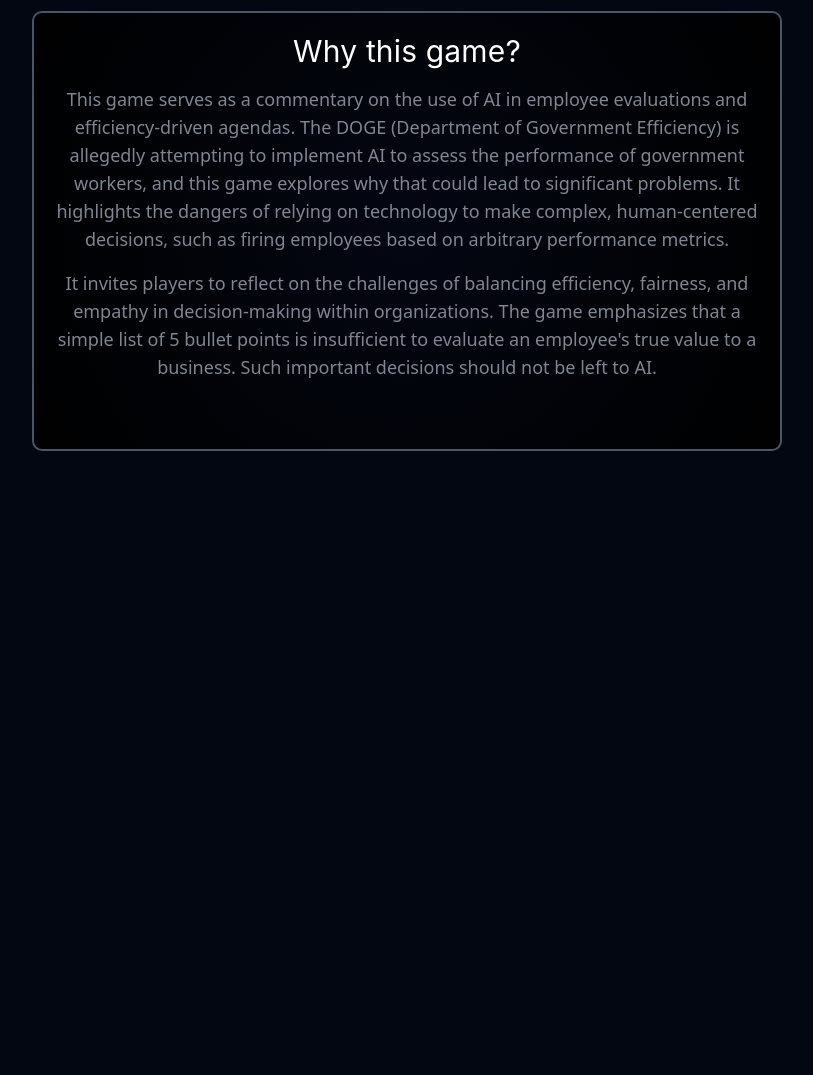
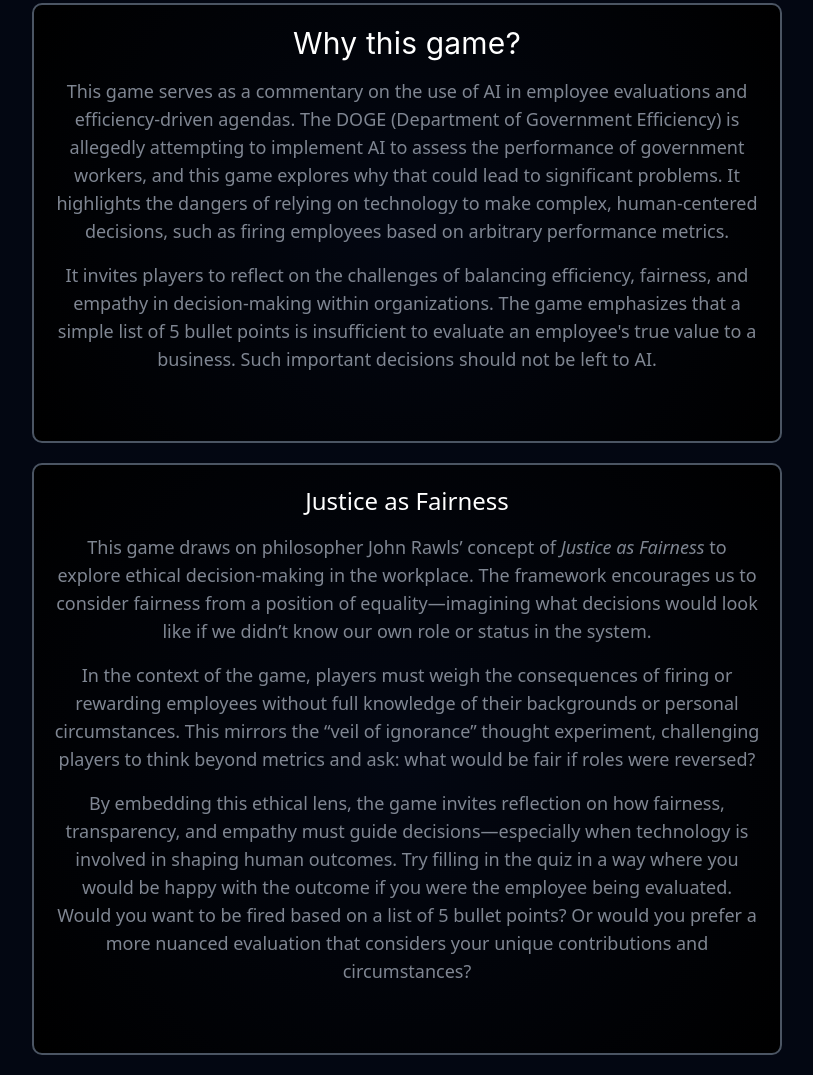
Before and after one commit to merijnvervoorn/dodge, a plain HTML site: page game.html in a window 1280 px wide. Shown: the part 938-2013 px from the top of the page, without its empty margins (233-1046 px from the left). Before the commit the page ends 1409 px from the top, so only its background shows below. Drawn offline with nearby package versions, Linux system fonts and the light colour scheme; a web font is replaced by a local one.

Commit message:
Integrating Justice as fairness

```diff
--- a/game.html
+++ b/game.html
@@ -22,7 +22,7 @@
     <div class="navbar">
       <div class="title flex items-center">
         <a href="index.html">
-          <img src="DODGE.png" alt="Logo" loading="lazy">
+            <img src="DODGE.png" alt="Logo" loading="lazy" style="max-width: 100%; height: auto; width: 50px;" />
         </a>
         <div>
           <a class="h1" href="index.html">Department of Dutch Government Efficiency</a><br>
@@ -81,8 +81,6 @@
     </div>
   </div>
 
-    <!-- Why this game? -->
-
     <div class="content-container">
         <div class="intro text-center mb-12">
             <h1 class="white text-3xl mb-4">Why this game?</h1>
@@ -95,6 +93,20 @@
         </div>
     </div>
 
+    <div class="content-container">
+        <div class="justice-section text-center mb-12">
+            <h2 class="white text-2xl mb-4">Justice as Fairness</h2>
+            <p class="text-lg mb-4">
+                This game draws on philosopher John Rawls’ concept of <em>Justice as Fairness</em> to explore ethical decision-making in the workplace. The framework encourages us to consider fairness from a position of equality—imagining what decisions would look like if we didn’t know our own role or status in the system.
+            </p>
+            <p class="text-lg mb-4">
+                In the context of the game, players must weigh the consequences of firing or rewarding employees without full knowledge of their backgrounds or personal circumstances. This mirrors the “veil of ignorance” thought experiment, challenging players to think beyond metrics and ask: what would be fair if roles were reversed?
+            </p>
+            <p class="text-lg mb-4">
+                By embedding this ethical lens, the game invites reflection on how fairness, transparency, and empathy must guide decisions—especially when technology is involved in shaping human outcomes. Try filling in the quiz in a way where you would be happy with the outcome if you were the employee being evaluated. Would you want to be fired based on a list of 5 bullet points? Or would you prefer a more nuanced evaluation that considers your unique contributions and circumstances?
+            </p>
+        </div>
+    </div>
 
 
 </body>
```
Also changed, not shown: about.html (+1 -1 lines), index.html (+1 -1 lines), spend-full.html (+1 -1 lines), spend.html (+1 -1 lines), 1 other file.
